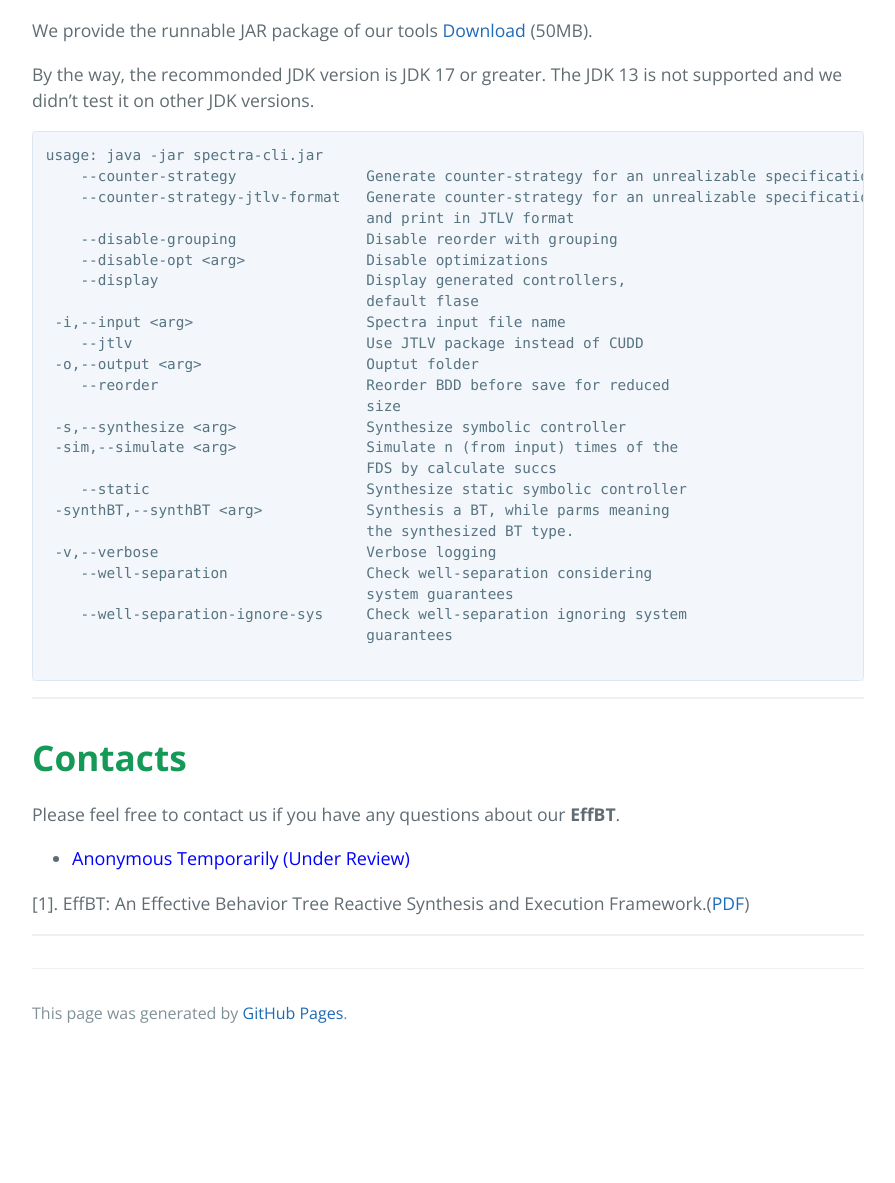
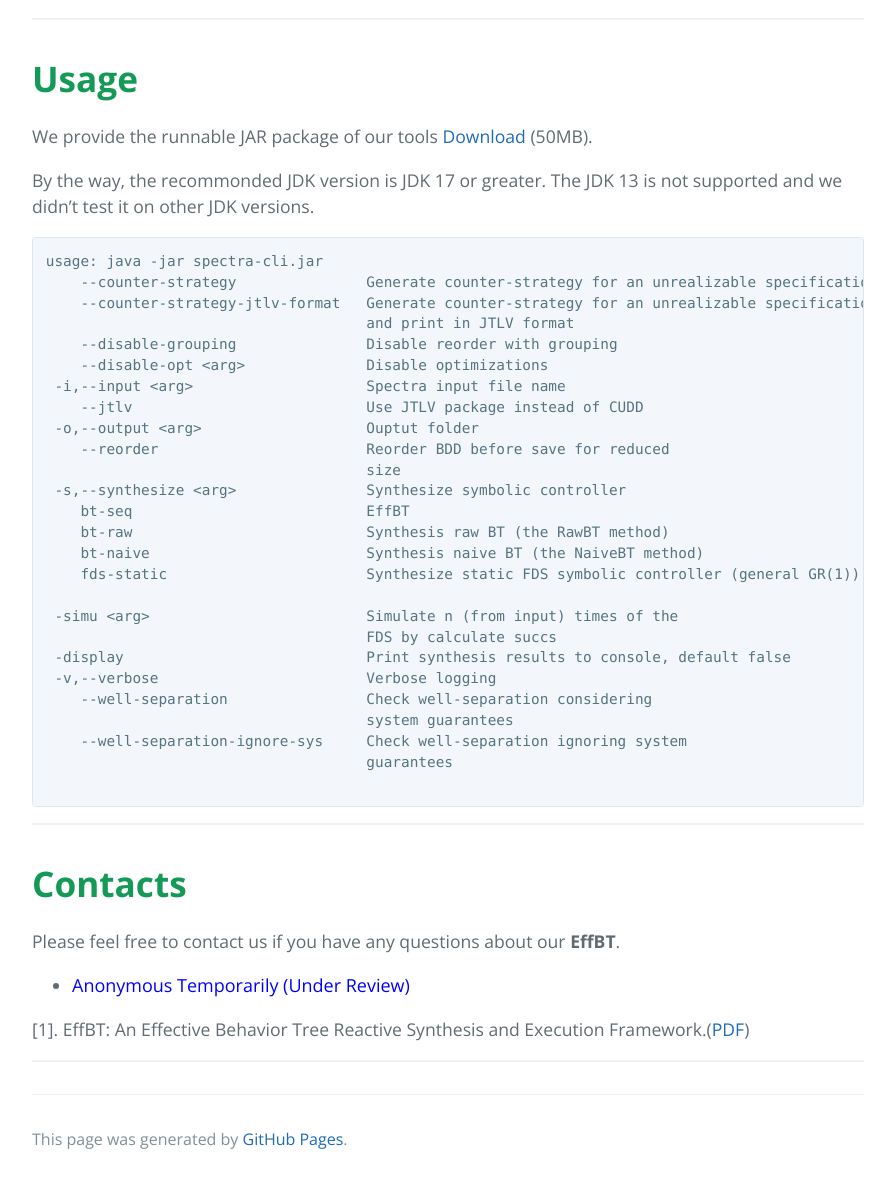
Before and after one commit to EffBT/EffBT.github.io, a Jekyll site: the page built from index.md, in a window 1280 px wide and 1400 px high, scrolled down 1443 px, cut to the strip 217-1400 px from the top of the window. Shown: the whole strip, without its empty margins (192-1087 px from the left). Built offline with Jekyll 4.4.1, drawn with Linux system fonts in a browser that asks for light colours; before the commit the page ends 2717 px from its top, so only the background shows below that; some of the changed text lies outside the part shown.

Commit message:
update index

```diff
--- a/index.md
+++ b/index.md
@@ -2,13 +2,10 @@
 layout: default
 ---
 
-**EffBT** is an effective behavior tree synthesis and execution framework, that fills the gap []. Besides, we optimized the execution efficiency of generated BTs by applying the **Parallel** node, while few prior focused on this aspect.
-
+**EffBT** is an efficient behavior tree reactive synthesis and execution framework, which fixes the drawback of irregular BTs in earlier studies caused by their calculation and construction methods. We unify them into GR(1) realizability check and propose an algorithm for constructing highly modularized BTs. Benefiting from this, we can enhance the execution efficiency of generated BTs by applying the *Parallel* node, while few focused on this aspect. The soundness of our method has been proved, and later experiment results in various scenarios and settings have presented that our method performs better in synthesis speed and synthesis quality.
 * * *
 
 <!-- # [](#header-1)**Introduction** -->
-
-<!-- # [](#header-2)**Motivation** -->
 
 *   [**Introduction**](introduction)
 
@@ -52,19 +49,20 @@ usage: java -jar spectra-cli.jar
                                      and print in JTLV format
     --disable-grouping               Disable reorder with grouping
     --disable-opt <arg>              Disable optimizations
-    --display                        Display generated controllers,
-                                     default flase
  -i,--input <arg>                    Spectra input file name
     --jtlv                           Use JTLV package instead of CUDD
  -o,--output <arg>                   Ouptut folder
     --reorder                        Reorder BDD before save for reduced
                                      size
  -s,--synthesize <arg>               Synthesize symbolic controller
- -sim,--simulate <arg>               Simulate n (from input) times of the
+    bt-seq                           EffBT
+    bt-raw                           Synthesis raw BT (the RawBT method)
+    bt-naive                         Synthesis naive BT (the NaiveBT method)
+    fds-static                       Synthesize static FDS symbolic controller (general GR(1))
+
+ -simu <arg>                         Simulate n (from input) times of the
                                      FDS by calculate succs
-    --static                         Synthesize static symbolic controller
- -synthBT,--synthBT <arg>            Synthesis a BT, while parms meaning
-                                     the synthesized BT type.
+ -display                            Print synthesis results to console, default false
  -v,--verbose                        Verbose logging
     --well-separation                Check well-separation considering
                                      system guarantees
```
Also changed, not shown: other parts of index.md (+1 -1 lines).
